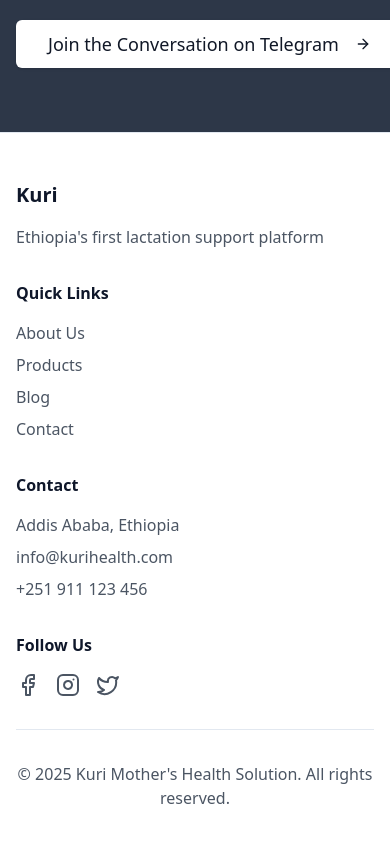
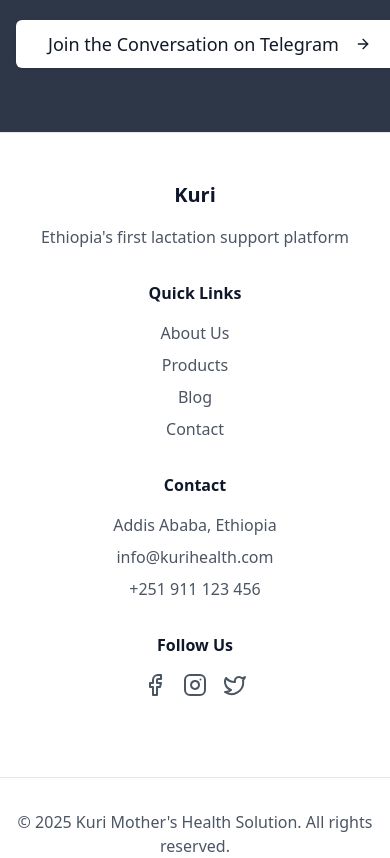
Before and after one commit to Yohannes-F21/Kuri-Mother-s-Health-Solution, a React (Vite) app: page / in a window 390 px wide. Shown: the part 3680-4538 px from the top of the page. Built offline with nearby package versions, Linux system fonts and the light colour scheme.

Commit message:
fixing navbar and footer responsiveness

```diff
--- a/src/components/Footer.tsx
+++ b/src/components/Footer.tsx
@@ -3,18 +3,22 @@ import { Link } from "react-router-dom";
 
 const Footer = () => {
   return (
-    <footer className="bg-white border-t">
-      <div className="max-w-7xl mx-auto px-4 sm:px-6 lg:px-8 py-12">
+    <footer className="bg-white border-t ">
+      <div className=" px-4 sm:px-6 lg:px-8 py-12 flex flex-col  items-center sm:flex-row sm:justify-center">
         <div className="grid grid-cols-1 md:grid-cols-4 gap-8">
           <div>
-            <h3 className="text-xl font-semibold mb-4">Kuri</h3>
-            <p className="text-gray-600">
+            <h3 className="text-xl font-semibold mb-4 text-center sm:text-left">
+              Kuri
+            </h3>
+            <p className="text-gray-600 ">
               Ethiopia's first lactation support platform
             </p>
           </div>
           <div>
-            <h4 className="font-semibold mb-4">Quick Links</h4>
-            <ul className="space-y-2">
+            <h4 className="font-semibold mb-4 text-center sm:text-left">
+              Quick Links
+            </h4>
+            <ul className="space-y-2 text-center sm:text-left">
               <li>
                 <Link to="/About" className="text-gray-600 hover:text-gray-900">
                   About Us
@@ -44,18 +48,22 @@ const Footer = () => {
             </ul>
           </div>
           <div>
-            <h4 className="font-semibold mb-4">Contact</h4>
-            <ul className="space-y-2">
+            <h4 className="font-semibold mb-4 text-center sm:text-left">
+              Contact
+            </h4>
+            <ul className="space-y-2 text-center sm:text-left">
               <li className="text-gray-600">Addis Ababa, Ethiopia</li>
               <li className="text-gray-600">info@kurihealth.com</li>
               <li className="text-gray-600">+251 911 123 456</li>
             </ul>
           </div>
           <div>
-            <h4 className="font-semibold mb-4">Follow Us</h4>
-            <div className="flex space-x-4">
-              <a href="#" className="text-gray-600 hover:text-gray-900">
-                <Facebook className="h-6 w-6" />
+            <h4 className="font-semibold mb-4 text-center sm:text-left">
+              Follow Us
+            </h4>
+            <div className="flex space-x-4 justify-center sm:justify-start">
+              <a href="#" className="text-gray-600 hover:text-gray-900 ">
+                <Facebook className="h-6 w-6 " />
               </a>
               <a href="#" className="text-gray-600 hover:text-gray-900">
                 <Instagram className="h-6 w-6" />
@@ -66,9 +74,9 @@ const Footer = () => {
             </div>
           </div>
         </div>
-        <div className="mt-8 pt-8 border-t text-center text-gray-600">
-          <p>&copy; 2025 Kuri Mother's Health Solution. All rights reserved.</p>
-        </div>
+      </div>
+      <div className="mt-8 pt-8 border-t text-center text-gray-600 text-center sm:text-left">
+        <p>&copy; 2025 Kuri Mother's Health Solution. All rights reserved.</p>
       </div>
     </footer>
   );
--- a/src/components/Navbar.tsx
+++ b/src/components/Navbar.tsx
@@ -1,10 +1,24 @@
-import { useState } from "react";
+import { useState, useEffect, useRef } from "react";
 import { Button } from "@/components/ui/button";
 import { Menu, X } from "lucide-react";
 import { NavLink } from "react-router-dom";
 
 const Navbar = () => {
   const [isMenuOpen, setIsMenuOpen] = useState(false);
+  const menuRef = useRef<HTMLDivElement>(null);
+
+  useEffect(() => {
+    const handleClickOutside = (event: MouseEvent) => {
+      if (menuRef.current && !menuRef.current.contains(event.target as Node)) {
+        setIsMenuOpen(false);
+      }
+    };
+
+    document.addEventListener("mousedown", handleClickOutside);
+    return () => {
+      document.removeEventListener("mousedown", handleClickOutside);
+    };
+  }, [menuRef]);
 
   return (
     <nav className="fixed top-0 w-full bg-white/50 backdrop-blur-sm z-50 border-b shadow-sm">
@@ -65,9 +79,10 @@ const Navbar = () => {
           </div>
         </div>
         {isMenuOpen && (
-          <div className="md:hidden pb-4 px-4">
+          <div ref={menuRef} className="md:hidden pb-4 px-4">
             <div className="flex flex-col space-y-2">
               {["About", "Our Products", "Blogs", "Contact Us"].map((item) => (
+                <button onClick={() => setIsMenuOpen(!isMenuOpen)}>
                   <NavLink
                     key={item}
                     to={`/${item.toLowerCase().replace(/\s+/g, "-")}`}
@@ -81,6 +96,7 @@ const Navbar = () => {
                   >
                     {item}
                   </NavLink>
+                </button>
               ))}
               <Button className="mt-2 w-full bg-gradient-to-r from-[#FFD6E0] to-[#FFE5D9] text-gray-800 hover:opacity-90 transition-opacity duration-200">
                 Join Community
```
Lines whose indentation alone changed are shown as unchanged.
